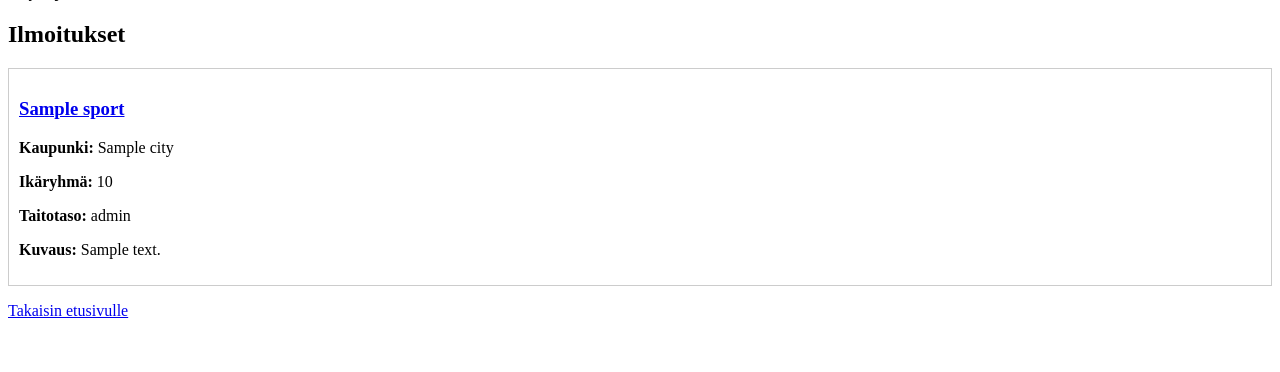
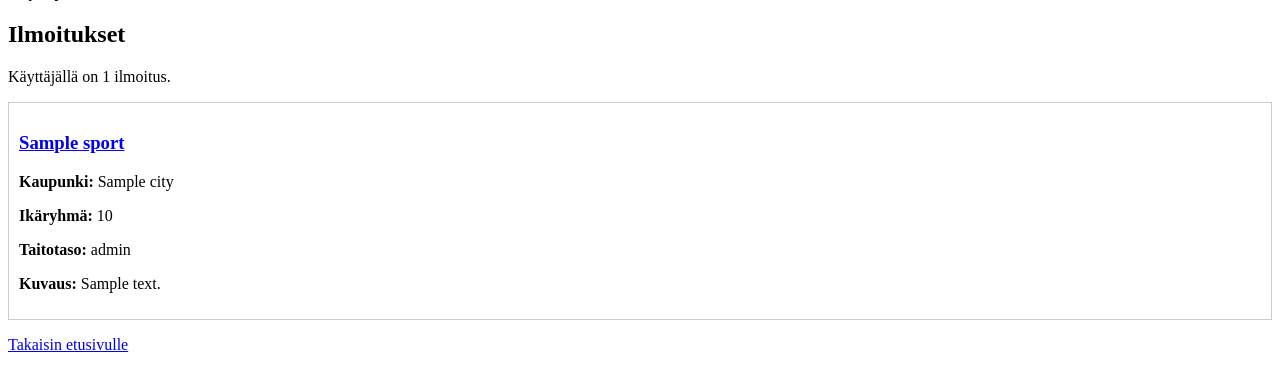
Before and after one commit to kate-ln/coachfinder, a Flask app: template templates/user_profile.html in a window 1280 px wide. Shown: the part 74-446 px from the top of the page. Run offline with Flask 3, Linux system fonts and the light colour scheme; the template is opened without the code that fills it: most values are stand-ins (such as "Sample title", 1, 10 or a date in 2020).

Commit message:
Add number of announcements in the profile page

```diff
--- a/templates/profile.html
+++ b/templates/profile.html
@@ -33,6 +33,12 @@
 
   <h2>Ilmoitukseni</h2>
   {% if announcements %}
+    {% set announcement_count = announcements|length %}
+    {% if announcement_count == 1 %}
+      <p>Sinulla on {{ announcement_count }} ilmoitus.</p>
+    {% else %}
+      <p>Sinulla on {{ announcement_count }} ilmoitusta.</p>
+    {% endif %}
     {% for announcement in announcements %}
       <div style="border: 1px solid #ccc; margin: 10px 0; padding: 10px;">
         <h3><a href="/announcement/{{ announcement.id }}">{{ announcement.sport }}</a></h3>
--- a/templates/user_profile.html
+++ b/templates/user_profile.html
@@ -13,6 +13,12 @@
 
   <h2>Ilmoitukset</h2>
   {% if announcements %}
+    {% set announcement_count = announcements|length %}
+    {% if announcement_count == 1 %}
+      <p>Käyttäjällä on {{ announcement_count }} ilmoitus.</p>
+    {% else %}
+      <p>Käyttäjällä on {{ announcement_count }} ilmoitusta.</p>
+    {% endif %}
     {% for announcement in announcements %}
       <div style="border: 1px solid #ccc; margin: 10px 0; padding: 10px;">
         <h3><a href="/announcement/{{ announcement.id }}">{{ announcement.sport }}</a></h3>
```
